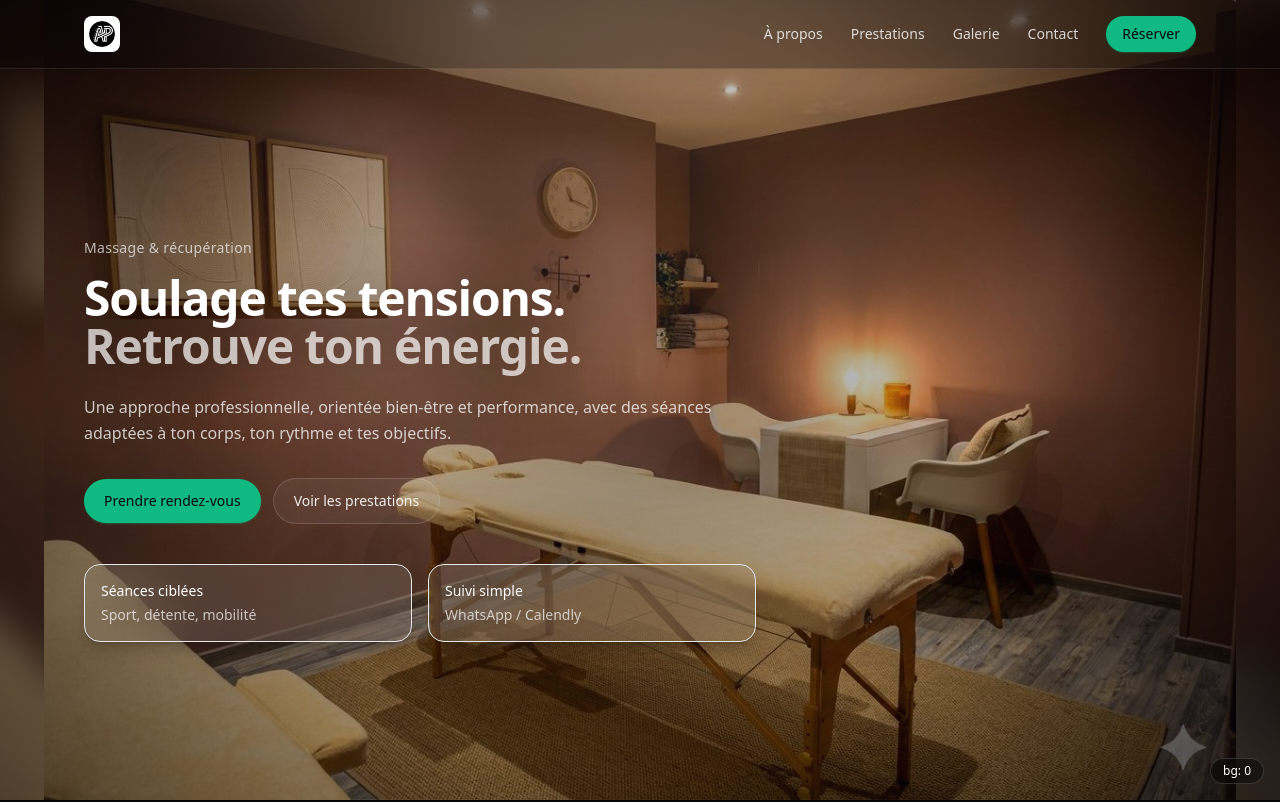
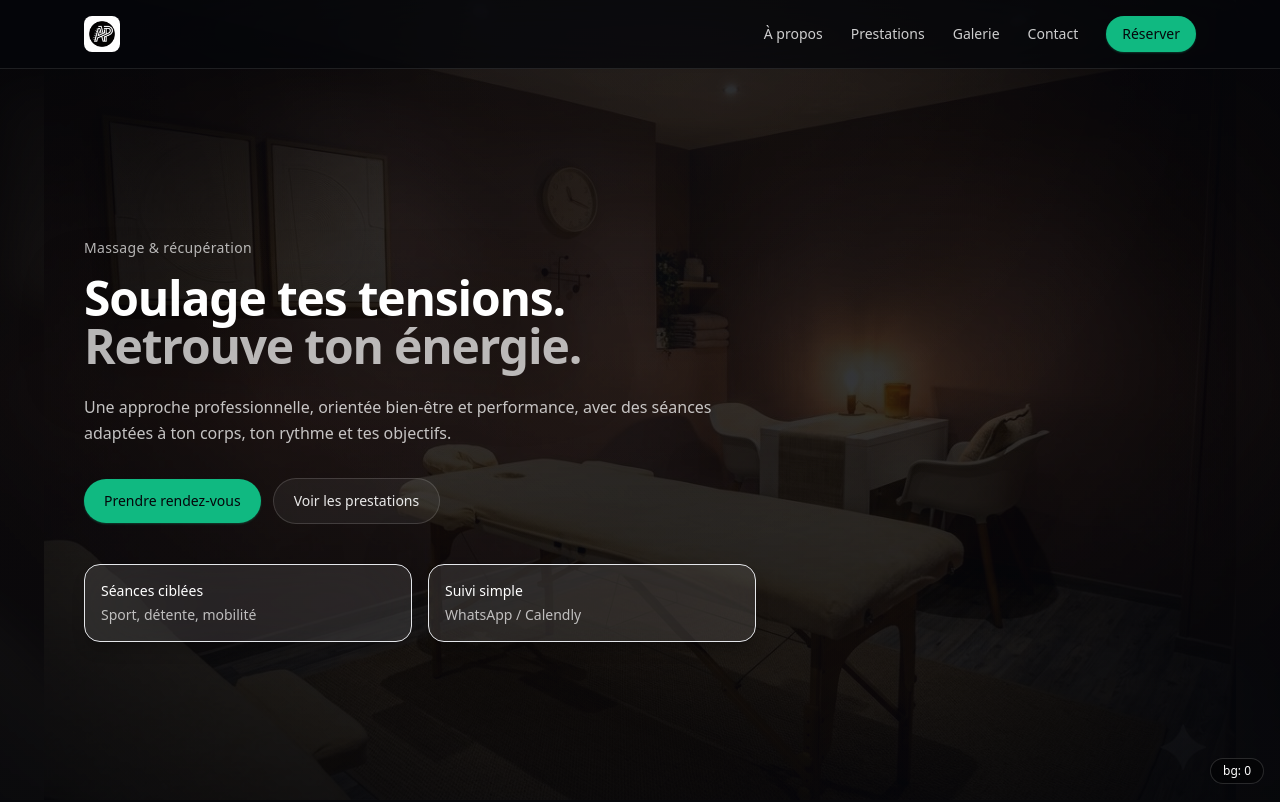
Before and after one commit to tatosteph/francis-massage, a Vue app: page / in a window 1280 px wide. Shown: the top 802 px of the page. Built offline with nearby package versions, Linux system fonts and the light colour scheme.

Commit message:
Restore dark visual theme

```diff
--- a/src/App.vue
+++ b/src/App.vue
@@ -205,10 +205,10 @@ onUnmounted(() => {
           }"
         />
       </div>
-      <div class="absolute inset-0 bg-ink-950/0" />
-      <div class="absolute inset-0 bg-[linear-gradient(to_bottom,rgba(5,6,10,0.10),rgba(5,6,10,0.02),rgba(5,6,10,0.16))]" />
-      <div class="absolute inset-0 bg-[radial-gradient(circle_at_top,rgba(255,255,255,0.16),transparent_60%)]" />
-      <div class="absolute inset-0 bg-[radial-gradient(circle_at_center,rgba(5,6,10,0.38),rgba(5,6,10,0.18),rgba(5,6,10,0.50))]" />
+      <div class="absolute inset-0 bg-ink-950/35" />
+      <div class="absolute inset-0 bg-[linear-gradient(to_bottom,rgba(5,6,10,0.58),rgba(5,6,10,0.32),rgba(5,6,10,0.72))]" />
+      <div class="absolute inset-0 bg-[radial-gradient(circle_at_top,rgba(255,255,255,0.05),transparent_56%)]" />
+      <div class="absolute inset-0 bg-[radial-gradient(circle_at_center,rgba(5,6,10,0.48),rgba(5,6,10,0.36),rgba(5,6,10,0.76))]" />
     </div>
 
     <div
@@ -218,7 +218,7 @@ onUnmounted(() => {
       bg: {{ activeBgIndex }}
     </div>
 
-    <header class="fixed inset-x-0 top-0 z-50 border-b border-white/10 bg-ink-950/25 backdrop-blur-2xl">
+    <header class="fixed inset-x-0 top-0 z-50 border-b border-white/10 bg-ink-950/75 backdrop-blur-2xl">
       <div class="mx-auto flex max-w-6xl items-center justify-between px-5 py-4">
         <a href="#top" class="flex items-center gap-3 font-semibold tracking-tight">
           <img
@@ -549,13 +549,13 @@ onUnmounted(() => {
 
 .bg-fill {
   background-size: cover;
-  filter: blur(18px) saturate(1.12) contrast(1.02) brightness(0.9);
+  filter: blur(18px) saturate(1.06) contrast(1.03) brightness(0.62);
   transform: scale(1.12);
 }
 
 .bg-main {
   background-size: cover;
-  filter: saturate(1.08) contrast(1.02) brightness(0.98);
+  filter: saturate(1.02) contrast(1.03) brightness(0.72);
 }
 
 @media (min-width: 768px) {
```
